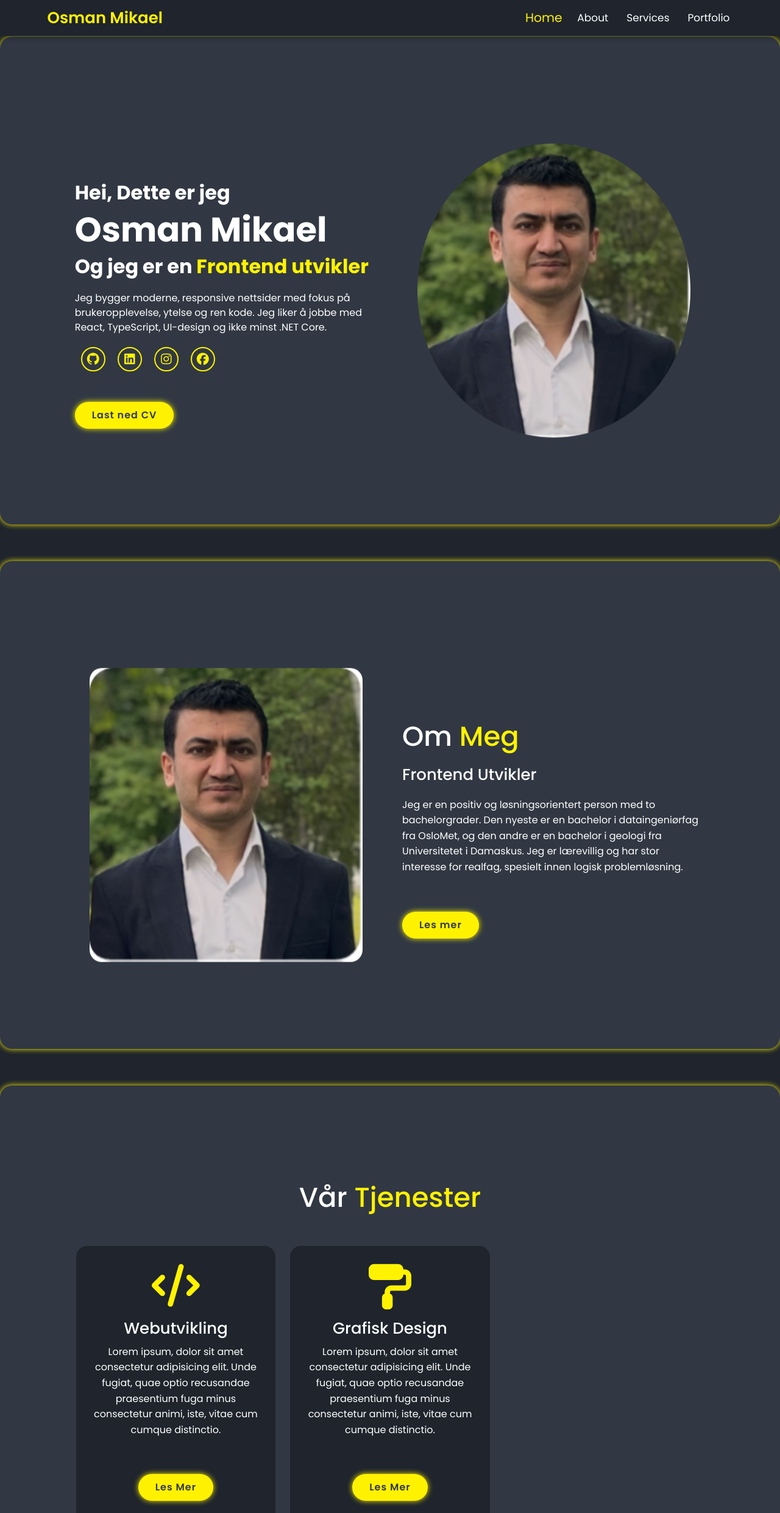
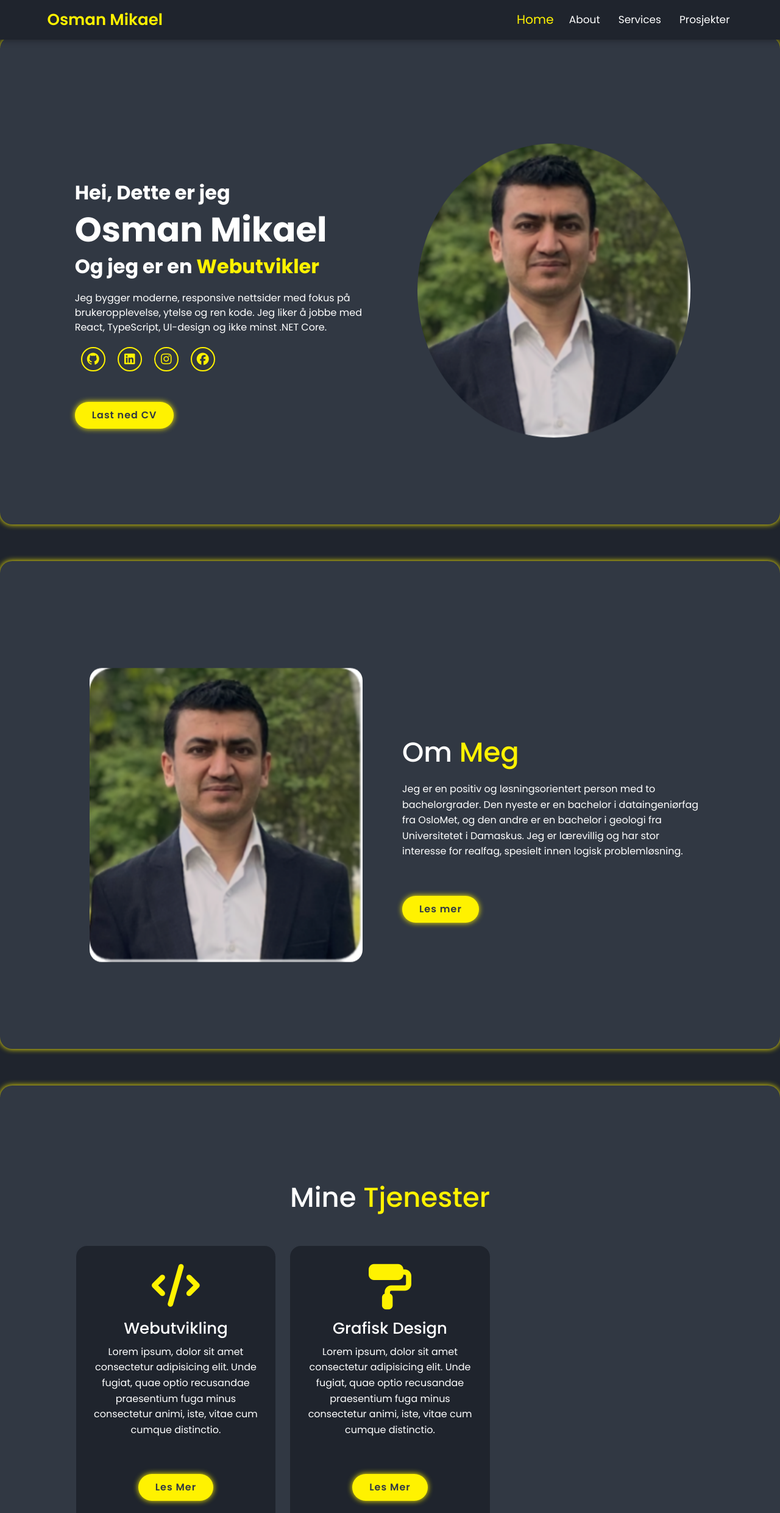
Before and after one commit to OsmanMikael/Portfolio, a React (Create React App) app: page / in a window 1280 px wide. Shown: the top 2481 px of the page at 61% size. Built offline with nearby package versions, Linux system fonts and the light colour scheme.

Commit message:
oppdaterte header og komponenter

```diff
--- a/src/components/About/About.tsx
+++ b/src/components/About/About.tsx
@@ -28,7 +28,7 @@ const About: React.FC = () => {
           <h2 className="heading">
             Om <span>Meg</span>
           </h2>
-          <h3>Frontend Utvikler</h3>
+          {/* <h3>Frontend Utvikler</h3> */}
 
           <p>
             Jeg er en positiv og løsningsorientert person med to bachelorgrader.
--- a/src/components/Header/Header.tsx
+++ b/src/components/Header/Header.tsx
@@ -2,32 +2,27 @@ import React, { useEffect, useState } from "react";
 import "./Header.css";
 
 const Header: React.FC = () => {
-  // Hvilken seksjon er aktiv akkurat nå
   const [activeSection, setActiveSection] = useState("home");
 
-  // Følger med på hvilken seksjon som er synlig på skjermen
+  // Hvilken seksjon er synlig
   useEffect(() => {
     const sections = document.querySelectorAll("section");
 
     const observer = new IntersectionObserver(
       (entries) => {
         entries.forEach((entry) => {
-          // Hvis seksjonen er synlig → sett den som aktiv
           if (entry.isIntersecting) {
             setActiveSection(entry.target.id);
           }
         });
       },
-      {
-        threshold: 0.5, // 50% må være synlig
-      }
+      { threshold: 0.5 }
     );
 
-    // Start å "lytte" på alle seksjoner
     sections.forEach((section) => observer.observe(section));
   }, []);
 
-  // Smooth scroll når du klikker på link
+  // Smooth scroll + lukk meny
   const handleSmoothScroll = (
     e: React.MouseEvent<HTMLAnchorElement>,
     id: string
@@ -37,7 +32,7 @@ const Header: React.FC = () => {
     const section = document.getElementById(id);
     if (section) {
       section.scrollIntoView({ behavior: "smooth" });
-      setActiveSection(id); // gjør den aktiv med en gang
+      setActiveSection(id);
     }
   };
 
@@ -48,13 +43,24 @@ const Header: React.FC = () => {
           {/* Logo */}
           <a
             href="#home"
-            className="logo1"
+            className="logo1 navbar-brand"
             onClick={(e) => handleSmoothScroll(e, "home")}
           >
             Osman Mikael
           </a>
 
-          {/* Navbar */}
+          {/* Collapse knapp */}
+          <button
+            className="navbar-toggler"
+            type="button"
+            data-bs-toggle="collapse"
+            data-bs-target="#navbarNav"
+          >
+            <span className="navbar-toggler-icon"></span>
+          </button>
+
+          {/* Collapse meny */}
+          <div className="collapse navbar-collapse" id="navbarNav">
             <ul className="navbar-nav ms-auto">
               <li className="nav-item">
                 <a
@@ -100,10 +106,11 @@ const Header: React.FC = () => {
                     activeSection === "portfolio" ? "active" : ""
                   }`}
                 >
-                Portfolio
+                  Prosjekter
                 </a>
               </li>
             </ul>
+          </div>
         </div>
       </nav>
     </header>
--- a/src/components/Home/Home.tsx
+++ b/src/components/Home/Home.tsx
@@ -23,7 +23,7 @@ const Home: React.FC = () => {
           <h3>Hei, Dette er jeg</h3>
           <h1>Osman Mikael</h1>
           <h3>
-            Og jeg er en <span>Frontend utvikler</span>
+            Og jeg er en <span>Webutvikler</span>
           </h3>
 
           <p>
--- a/src/components/Services/Services.css
+++ b/src/components/Services/Services.css
@@ -27,7 +27,7 @@
 
   .service-box:hover {
     border-color: var(--main-color);
-    transform: scale(1.02);
+    transform: scale(1.2);
   }
 
   .service-box i {
--- a/src/components/Services/Services.tsx
+++ b/src/components/Services/Services.tsx
@@ -40,7 +40,7 @@ const Services: React.FC = () => {
   return (
     <section className="services" id="services">
       <div className="container">
-        <h2 className="heading">Vår <span>Tjenester</span></h2>
+        <h2 className="heading">Mine <span>Tjenester</span></h2>
         <div className="services-content">
           {services.map((service, index) => (
             <div className="service-box" key={index}>
```
Lines whose indentation alone changed are shown as unchanged.
